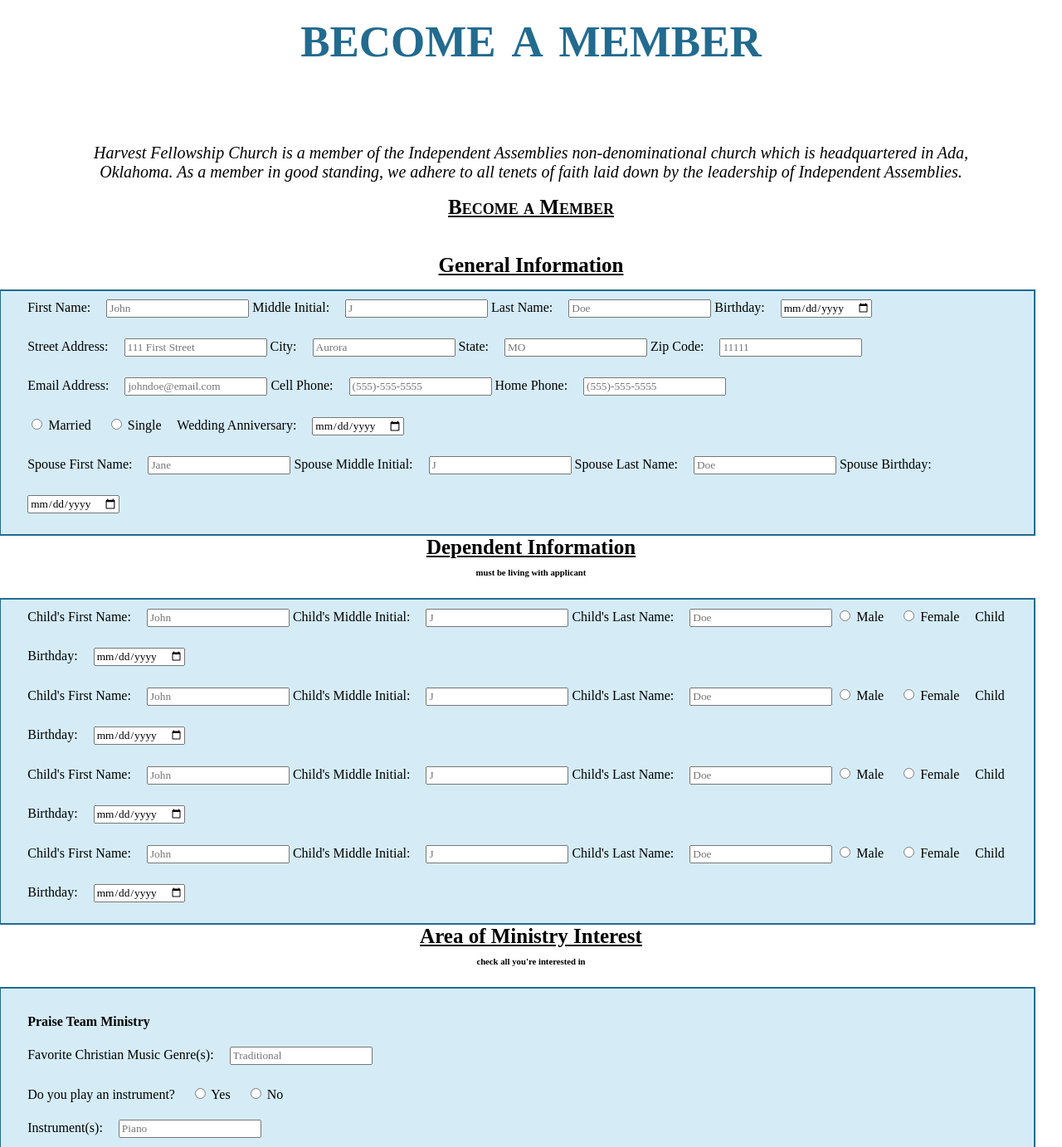
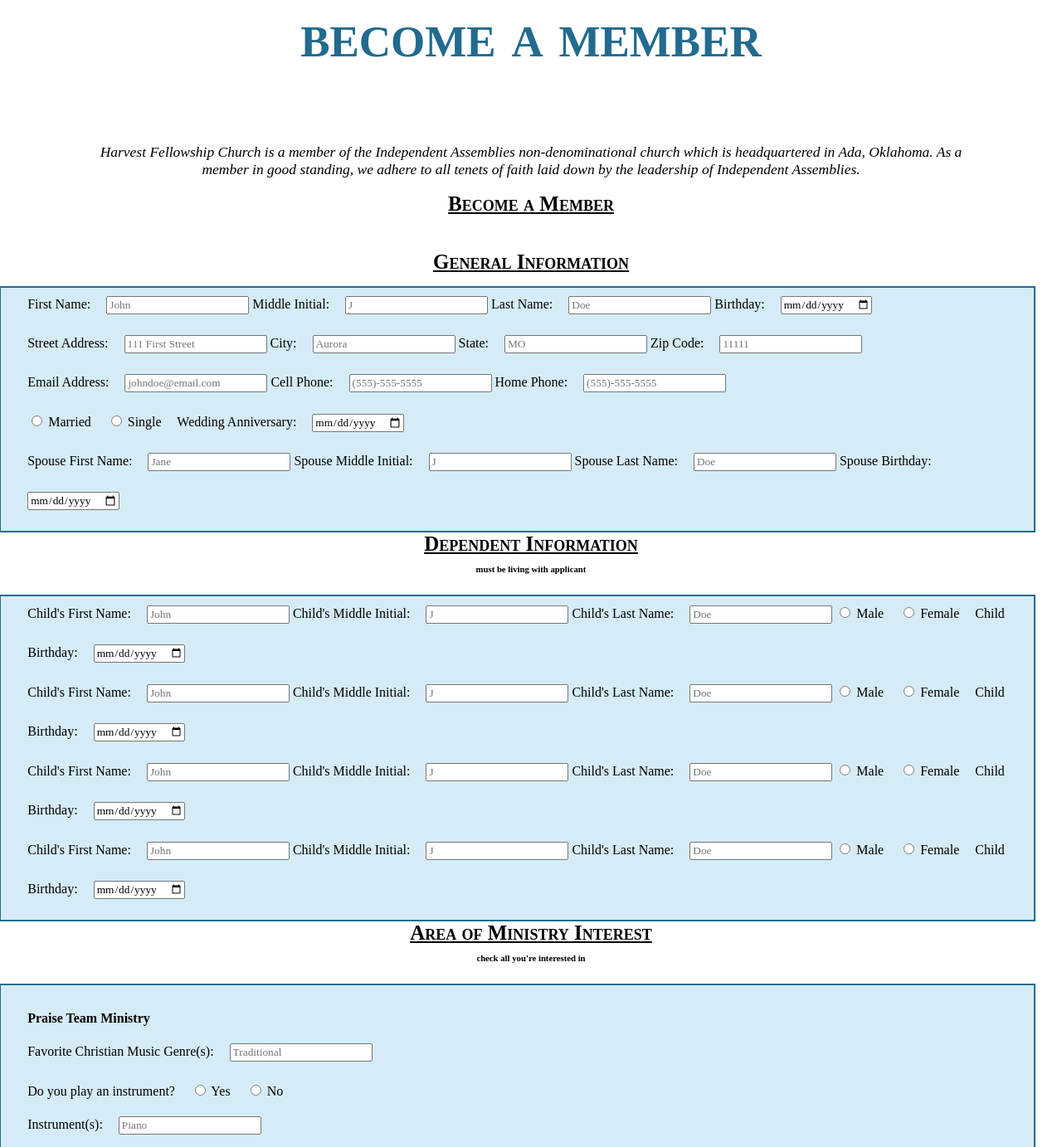
Before and after one commit to EmmaleighStone/HarvestChurchWebsite, a PHP site: page /memberForm.html in a window 1280 px wide. Shown: the part 153-1536 px from the top of the page at 83% size. Run offline with PHP 8.4, Linux system fonts and the light colour scheme; some web fonts are replaced.

Commit message:
Update style.css

```diff
--- a/style.css
+++ b/style.css
@@ -333,7 +333,6 @@ footer a:hover
     padding-bottom: 0px;
     margin-bottom: 0px;
     text-align: center;
-    font-variant: normal;
 }
 .contentM h3
 {
@@ -346,11 +345,12 @@ footer a:hover
 .intro
 {
     text-decoration: none;
-    font-weight: lighter;
+    font-weight: 100;
     font-style: italic;
-    font-size: 20px;
+    font-size: 17.5px;
     padding-left: 7.5%;
     padding-right: 7.5%;
     margin-bottom: 150px;
+    font-variant: normal;
 
 }
```
